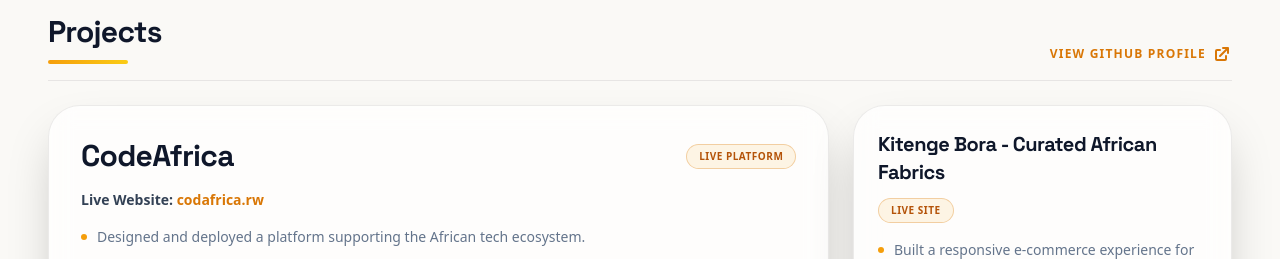
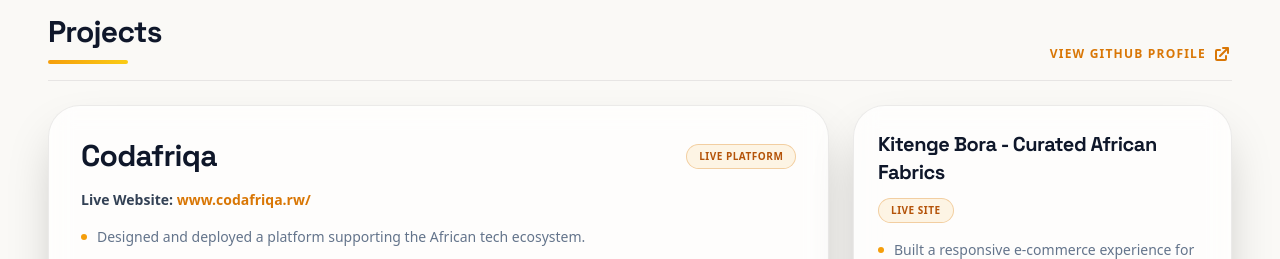
Before and after one commit to stevenbadaga/Personal-Portfolio, a React (Vite) app: page / in a window 1280 px wide. Shown: the part 2100-2359 px from the top of the page. Built offline with nearby package versions, Linux system fonts and the light colour scheme.

Commit message:
Update project CodeAfrica name to Codafriqa and link to https://www.codafriqa.rw/

```diff
--- a/src/App.jsx
+++ b/src/App.jsx
@@ -39,9 +39,9 @@
 
 const projects = [
   {
-    name: "CodeAfrica",
+    name: "Codafriqa",
     badge: "Live Platform",
-    link: "https://codafrica.rw",
+    link: "https://www.codafriqa.rw/",
     points: [
       "Designed and deployed a platform supporting the African tech ecosystem.",
       "Architected a modular backend focused on scalability and maintainability.",
```
